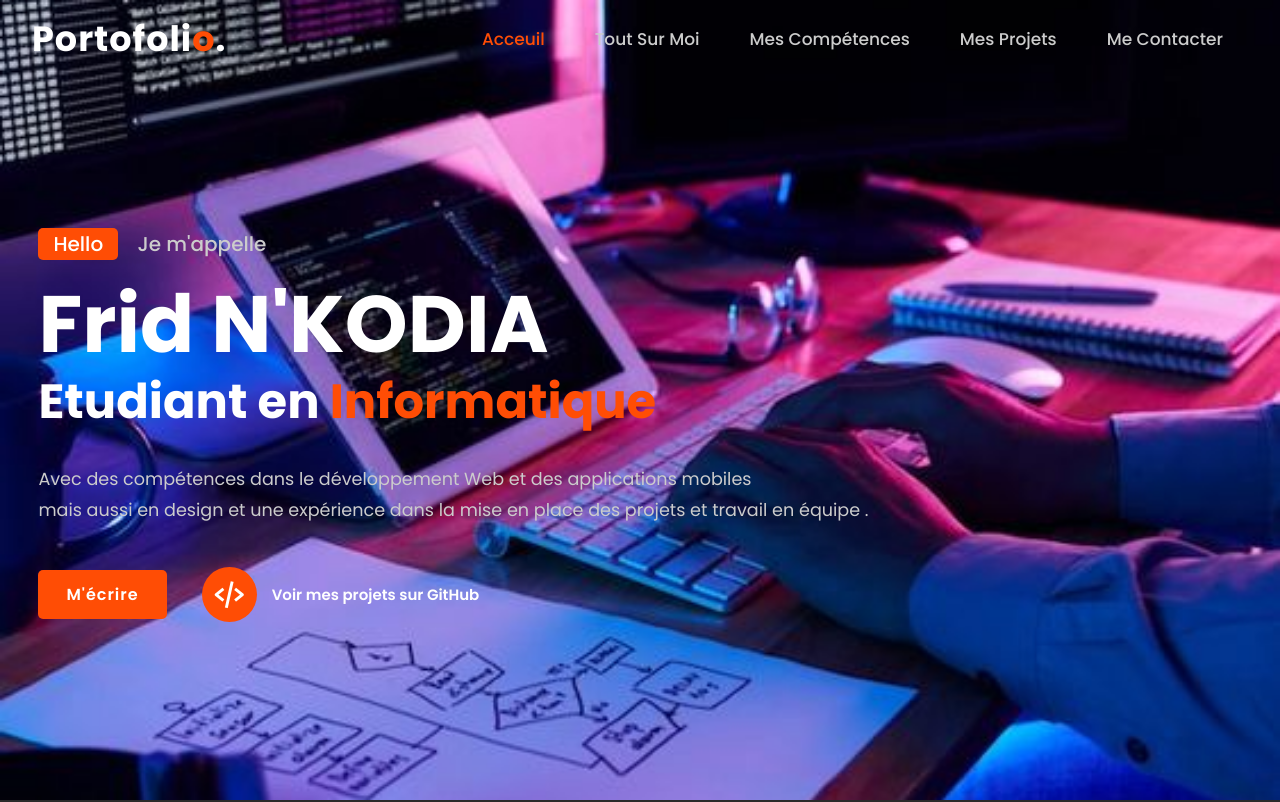
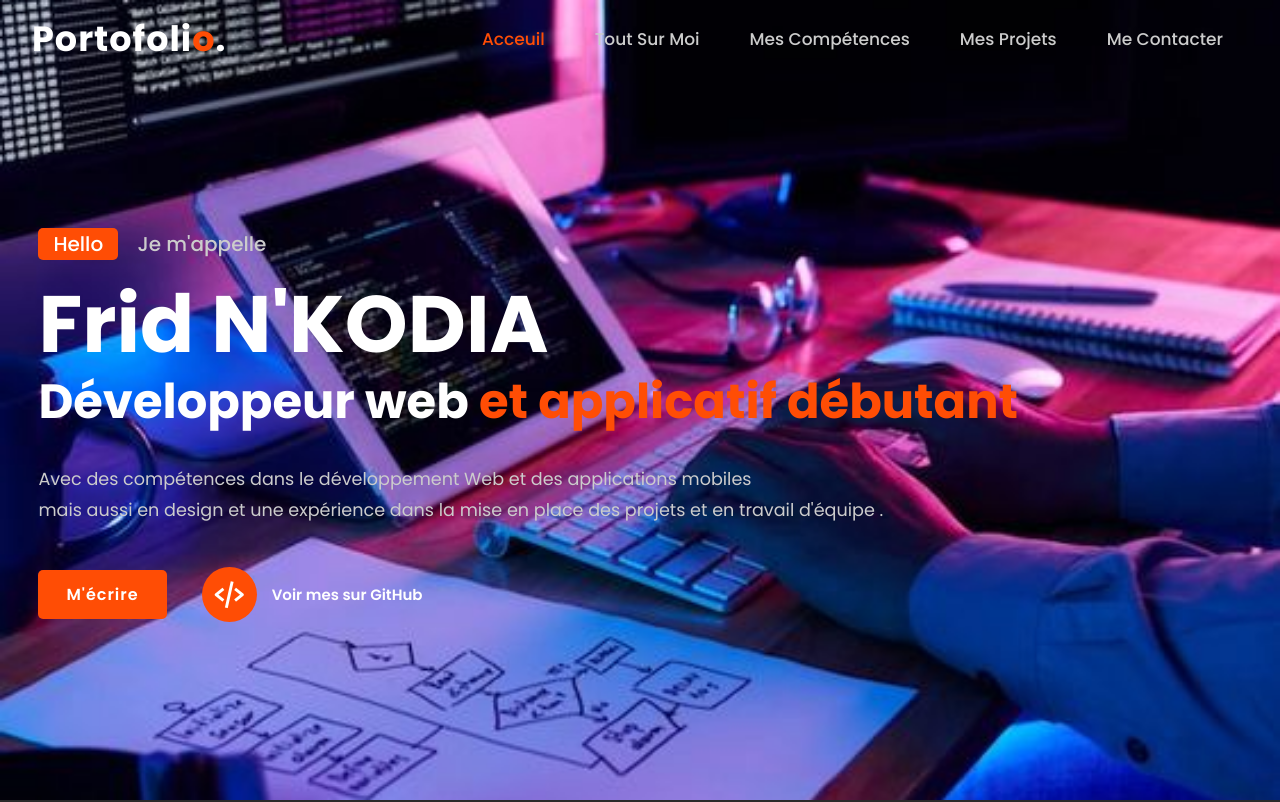
Before and after one commit to RicardoNKODIA78/monPorto, a plain HTML site: page index.html in a window 1280 px wide. Shown: the top 802 px of the page. Drawn offline with nearby package versions, Linux system fonts and the light colour scheme.

Commit message:
mise à jour

```diff
--- a/index.html
+++ b/index.html
@@ -42,12 +42,12 @@
 				<span class="two">Je m'appelle</span>
 			</div>
 			<h1>Frid N'KODIA</h1>
-			<h3>Etudiant en <span>Informatique</span></h3>
+			<h3>Développeur web <span>et applicatif débutant</span></h3>
 			<p>Avec des compétences dans le développement Web et des applications mobiles<br> mais aussi en design et une expérience dans la mise en place des projets
-             et travail en équipe  .</p>
+             et en travail d'équipe  .</p>
 			<div class="button">
 				<a href="mailto:nkodia_f@etna-alternance.net?subject=HTML" link class="btn">M'écrire</a>
-				<a href="https://github.com/RicardoNKODIA78" class="btn2"><span><i class='bx bx-code-alt'></i></span>Voir mes projets sur GitHub</a>
+				<a href="https://github.com/RicardoNKODIA78" class="btn2"><span><i class='bx bx-code-alt'></i></span>Voir mes  sur GitHub</a>
 			</div>
 		</div>
 	</section>
@@ -69,7 +69,7 @@
 					- le développement mobile avec React native, swift, et Java ... <br>
 
 			Amoureux du design graphique, je suis inscrit en parallèle au programme de Webdesigner à <a href="https://www.studi.com/fr">l'école Studi (une école en ligne)</a> pour compléter mes connaissances et avoir accès aux cours et tutos intéressant, pour le fun comme les cours sur Unity ou pour le complément de ma formation comme Photoshop et toute la suite Adobe. cela me permettra d'obtenir un diplôme de Webdesigner.</p>
-			<a href="MonCv.pdf" download target="_blank" class="btn">Télécharger mon Curriculum vitae à jour</a>
+			<a href="MonCv.pdf" download target="_blank" class="btn">Télécharger mon Curriculum vitae</a>
 		</div>
 	</section>
 
@@ -188,6 +188,7 @@
 
 	<!--COLONES DE MES PROJETS -->
 
+
 	<!----contact section design--->
 
 	<section class="contact" id="contact">
@@ -207,7 +208,7 @@
 		</div>
 
 		<div class="contact-form">
-			<img src="img/rk2.PNG">
+			<img src="img/">
 		</div>
 	</section>
 
```
Also changed, not shown: img/contac.jpg (added).
